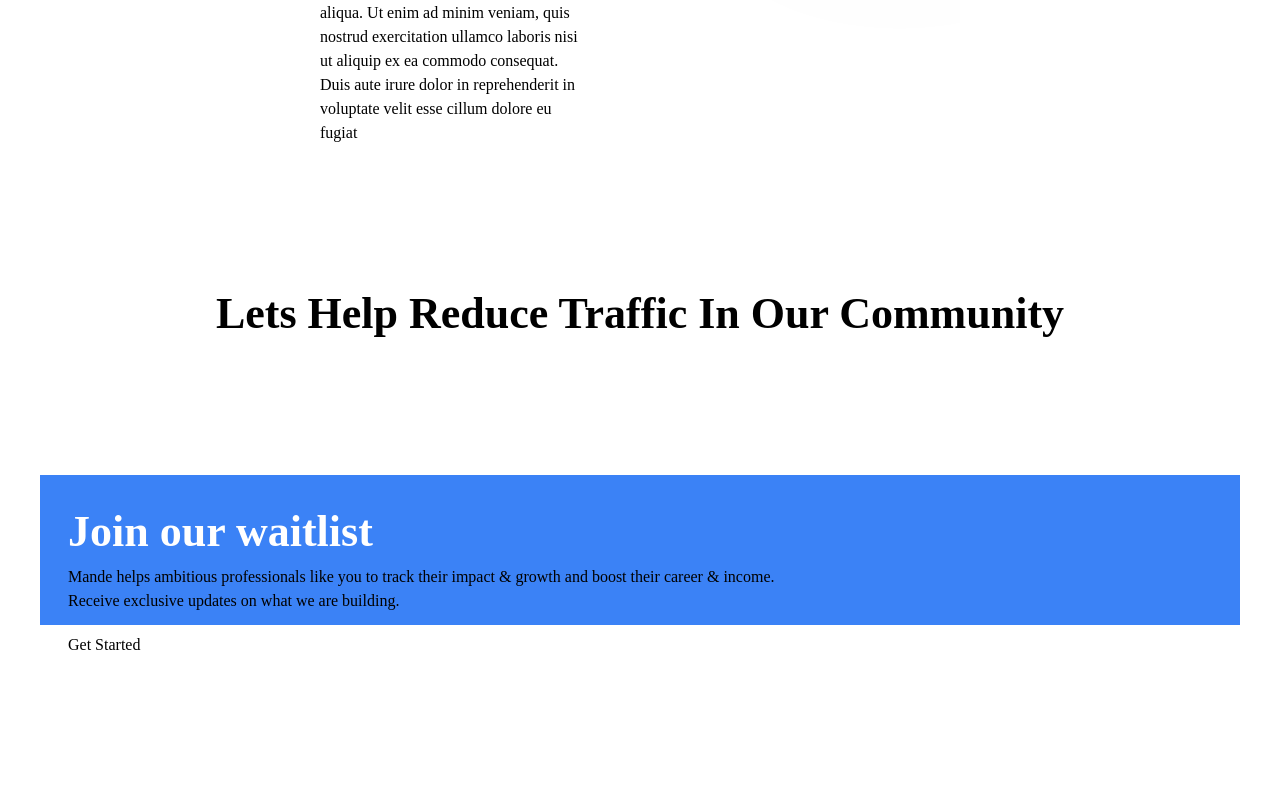
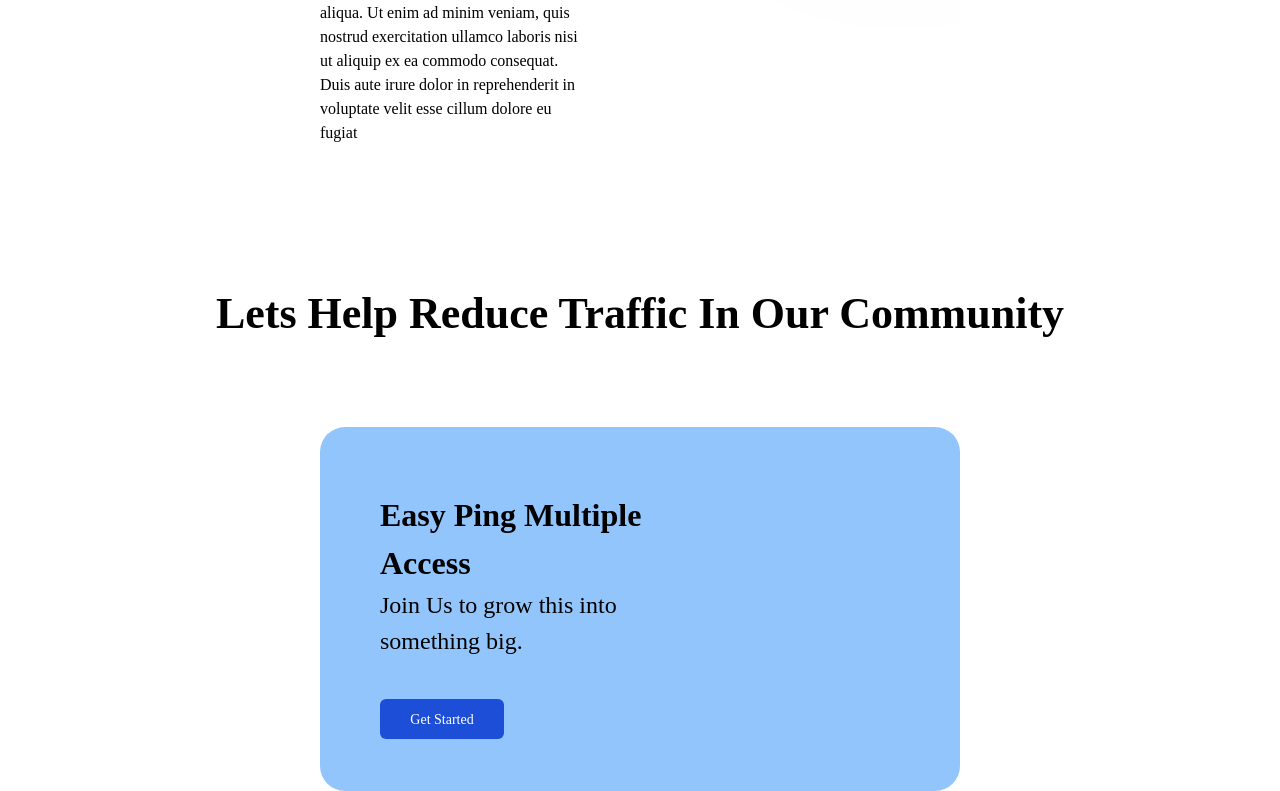
Before and after one commit to JAPECorp/New-MakeWayApp-Website, a Next.js app: page / in a window 1280 px wide. Shown: the part 2383-3174 px from the top of the page. Before the commit the page ends 3040 px from the top, so only its background shows below. Built offline with nearby package versions, Linux system fonts and the light colour scheme.

Commit message:
Cta Almost

```diff
--- a/components/utilities/Cards/CtaCard.jsx
+++ b/components/utilities/Cards/CtaCard.jsx
@@ -1,16 +1,14 @@
 function CtaCard() {
   return (
-    <section className="mt-32">
-      <div className="md:px-10 2lg:px-24">
-        <div className="gradient-container">
+    <section className="mt-20">
+      <div className="md:px-80 2lg:px-24">
+        <div className="cta-container card rounded-[25px]">
           <div className="w-full sm:w-2/3 h-2/5 sm:h-full px-2 xxsm:px-12 sm:px-7 pt-8 sm:pt-0 py-3">
-            <h2 className="text-left pt-6">Join our waitlist</h2>
-            <p className=" text-mande-sm">
-              Mande helps ambitious professionals like you to track their impact
-              & growth and boost their career & income. Receive exclusive
-              updates on what we are building.
-            </p>
-            <button className="large-white mt-5">Get Started</button>
+            <h3 className="text-left text-black pt-6">
+              Easy Ping Multiple Access
+            </h3>
+            <h4 className="">Join Us to grow this into something big.</h4>
+            <button className="blue mt-10">Get Started</button>
           </div>
 
           <div className="gradient-img object-fill h-98 w-800" />
--- a/components/utilities/Cards/HowComponenets.jsx
+++ b/components/utilities/Cards/HowComponenets.jsx
@@ -29,8 +29,8 @@ function HowComponent(props) {
               objectFit="cover"
               src={props.src}
               alt="how-Image"
-              width="750px"
-              height="900px"
+              // width="750px"
+              // height="900px"
               layout="fill" // layout="fill", layout="intrinsic"
             />
           </div>
--- a/styles/globals.css
+++ b/styles/globals.css
@@ -15,16 +15,8 @@
     @apply font-makeway-montserrat;
   }
 
-  button.red {
-    @apply btn-common bg-makeway-red text-white transition-colors duration-300 hover:bg-red-600;
-  }
-
-  button.dark {
-    @apply btn bg-makeway-dark h-makeway-px-50 w-makeway-px-270 text-white;
-  }
-
-  button.white {
-    @apply btn-common bg-white text-black;
+  button.blue {
+    @apply btn-common bg-blue-700 text-white rounded-md;
   }
 
   a.nav-link {
@@ -59,8 +51,8 @@
     @apply px-8 xsm:px-16 sm:px-20 md:px-32 lg:px-40;
   }
 
-  .gradient-container {
-    @apply w-full h-makeway-px-750 sm:h-makeway-px-150 bg-blue-500 flex  flex-col sm:flex-row;
+  .cta-container {
+    @apply w-full h-makeway-px-450 sm:h-full bg-blue-300 flex  flex-col sm:flex-row;
   }
 }
 
```
